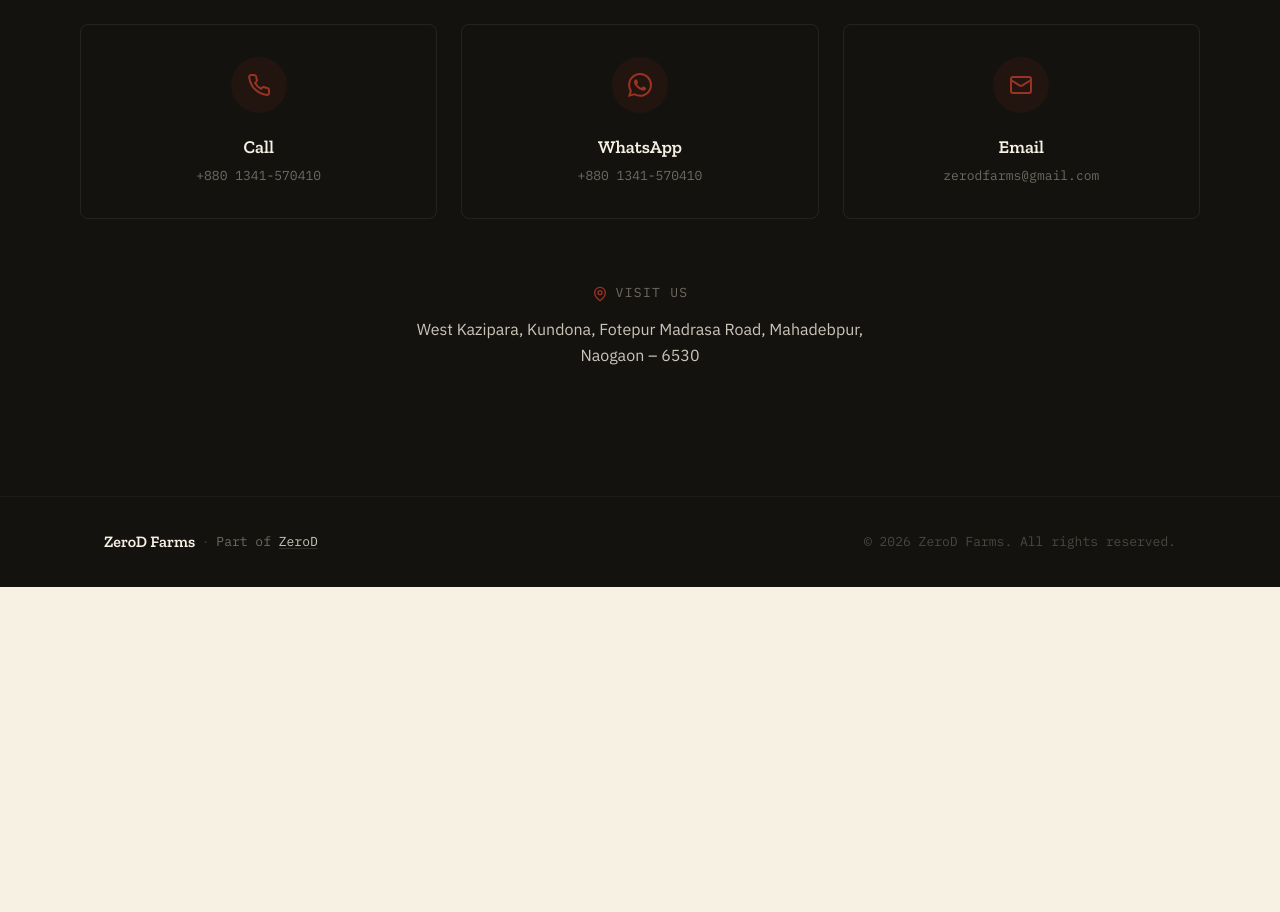
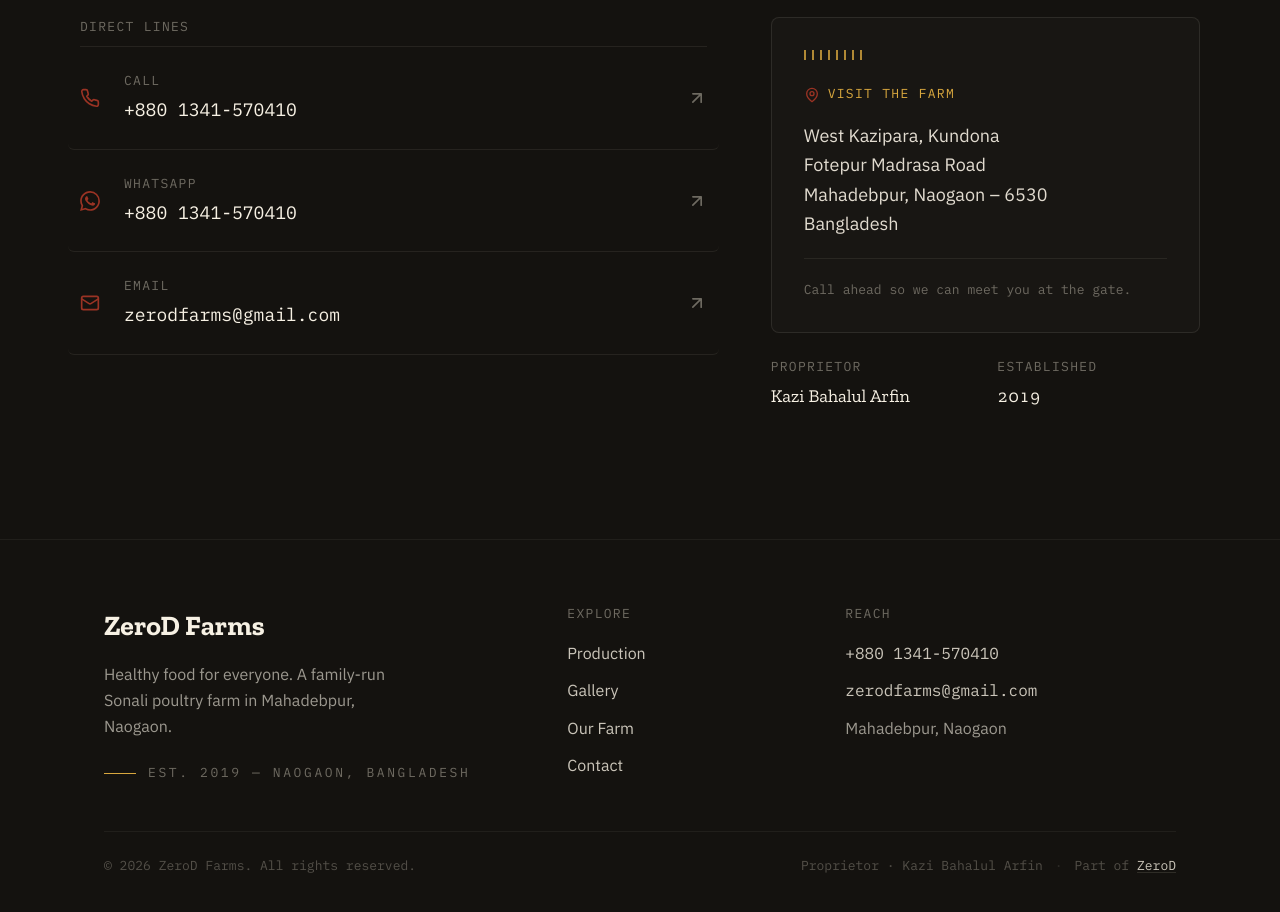
Before and after one commit to AFIF-ZILANI/zerod-farms, a Next.js app: page / in a window 1280 px wide. Shown: the part 5420-6332 px from the top of the page. Before the commit the page ends 6007 px from the top, so only its background shows below. Built offline with nearby package versions, Linux system fonts and the light colour scheme.

Commit message:
feat(contact): redesign contact section and footer

```diff
--- a/app/lib/constants.ts
+++ b/app/lib/constants.ts
@@ -1,12 +1,22 @@
 export const SITE = {
   name: "ZeroD Farms",
   tagline: "Healthy food for everyone.",
+  founder: "Kazi Bahalul Arfin",
+  established: "2019",
   phone: "+8801341570410",
   phoneDisplay: "+880 1341-570410",
   whatsapp: "https://wa.me/8801341570410",
   email: "zerodfarms@gmail.com",
   address:
     "West Kazipara, Kundona, Fotepur Madrasa Road, Mahadebpur, Naogaon – 6530",
+  // Broken into lines for the location plate in Contact.
+  addressLines: [
+    "West Kazipara, Kundona",
+    "Fotepur Madrasa Road",
+    "Mahadebpur, Naogaon – 6530",
+    "Bangladesh",
+  ],
+  locality: "Mahadebpur, Naogaon",
   parentBrand: "ZeroD",
   parentUrl: "https://zerod.vercel.app",
 } as const;
--- a/app/page.tsx
+++ b/app/page.tsx
@@ -7,6 +7,7 @@
 import { AnimateOnScroll } from "./components/AnimateOnScroll";
 import {
   SITE,
+  NAV_LINKS,
   PRODUCTION_CARDS,
   STATS,
   FARM_ABOUT,
@@ -437,81 +438,220 @@
         <section id="contact" className="bg-ink-black text-ivory-shell">
           <div className="section-padding px-6">
             <div className="max-w-content mx-auto">
+              {/* Header */}
               <AnimateOnScroll>
-                <div className="text-center mb-16">
-                  <p className="font-mono text-caption text-barind-rust uppercase tracking-widest mb-4">
+                <div className="flex items-center gap-3 mb-6">
+                  <span className="h-px w-8 bg-feed-gold" aria-hidden="true" />
+                  <span className="font-mono text-caption text-feed-gold uppercase tracking-[0.2em]">
                     Get in touch
-                  </p>
-                  <h2 className="font-display text-display-l font-semibold text-ivory-shell">
-                    Contact
+                  </span>
+                </div>
+                <div className="grid gap-5 md:grid-cols-2 md:items-end mb-14 md:mb-20">
+                  <h2 className="font-display text-display-l md:text-[3rem] font-bold text-ivory-shell leading-[1.05] max-w-[13ch]">
+                    Reach the farm directly.
                   </h2>
-                  <p className="font-body text-body-m text-ivory-shell/70 max-w-md mx-auto mt-4">
-                    For orders, wholesale enquiries, or to arrange a visit to
-                    the farm — reach us through any of the channels below.
+                  <p className="font-body text-body-m text-ivory-shell/70 leading-relaxed max-w-md md:justify-self-end">
+                    Orders, wholesale, or a visit to the sheds — you&rsquo;ll be
+                    talking to the family who runs ZeroD Farms, not a call
+                    center.
                   </p>
                 </div>
               </AnimateOnScroll>
 
-              <div className="grid grid-cols-1 md:grid-cols-3 gap-6 mb-16">
+              <div className="grid gap-12 lg:grid-cols-12 lg:gap-16">
+                {/* Direct lines — a dispatch register */}
+                <div className="lg:col-span-7">
+                  <AnimateOnScroll>
+                    <p className="font-mono text-caption text-steel-mesh uppercase tracking-widest mb-2">
+                      Direct lines
+                    </p>
+                  </AnimateOnScroll>
+                  <div className="border-t border-steel-mesh/20">
                     {CONTACT_LINKS.map((link, i) => (
                       <AnimateOnScroll key={link.label} delay={i * 60}>
                         <a
                           href={link.href}
-                      className="group flex flex-col items-center text-center p-8 rounded-lg border border-steel-mesh/20 hover:border-barind-rust/60 hover:-translate-y-1 transition-all duration-300 min-h-11 min-w-11"
                           {...(link.icon !== "phone"
                             ? { target: "_blank", rel: "noopener noreferrer" }
                             : {})}
+                          className="group flex items-center gap-4 sm:gap-6 border-b border-steel-mesh/20 py-5 sm:py-6 -mx-3 px-3 rounded-md hover:bg-ivory-shell/[0.03] transition-colors focus-visible:outline-2 focus-visible:outline-offset-2 focus-visible:outline-feed-gold"
                         >
-                      <div className="w-14 h-14 rounded-full bg-barind-rust/10 flex items-center justify-center mb-5 group-hover:bg-barind-rust/20 transition-colors">
-                        <span className="text-barind-rust">
+                          <span className="text-barind-rust group-hover:text-feed-gold transition-colors [&_svg]:h-5 [&_svg]:w-5">
                             {ICONS[link.icon]}
                           </span>
-                      </div>
-                      <span className="font-display text-body-l font-semibold text-ivory-shell mb-1">
+                          <span className="min-w-0 flex-1">
+                            <span className="block font-mono text-caption uppercase tracking-widest text-steel-mesh group-hover:text-ivory-shell transition-colors mb-1">
                               {link.label}
                             </span>
-                      <span className="font-mono text-caption text-steel-mesh group-hover:text-ivory-shell/70 transition-colors break-all">
+                            <span className="block font-mono text-body-l text-ivory-shell tabular-nums truncate">
                               {link.value}
                             </span>
+                          </span>
+                          <svg
+                            width="20"
+                            height="20"
+                            viewBox="0 0 24 24"
+                            fill="none"
+                            stroke="currentColor"
+                            strokeWidth="2"
+                            strokeLinecap="round"
+                            strokeLinejoin="round"
+                            aria-hidden="true"
+                            className="shrink-0 text-steel-mesh group-hover:text-feed-gold transition-all group-hover:translate-x-0.5 group-hover:-translate-y-0.5"
+                          >
+                            <path d="M7 17 17 7M7 7h10v10" />
+                          </svg>
                         </a>
                       </AnimateOnScroll>
                     ))}
                   </div>
+                </div>
 
+                {/* Location plate */}
+                <div className="lg:col-span-5">
                   <AnimateOnScroll>
-                <div className="flex flex-col items-center text-center">
-                  <div className="flex items-center gap-2 mb-3">
+                    <div className="rounded-lg border border-steel-mesh/25 bg-ivory-shell/[0.02] p-8">
+                      <div className="flex gap-1.5 mb-6" aria-hidden="true">
+                        {Array.from({ length: 8 }).map((_, i) => (
+                          <span
+                            key={i}
+                            className="w-0.5 h-2.5 bg-feed-gold/80"
+                          />
+                        ))}
+                      </div>
+                      <div className="flex items-center gap-2 mb-4">
                         <MapPinIcon />
-                    <span className="font-mono text-caption text-steel-mesh uppercase tracking-widest">
-                      Visit us
+                        <span className="font-mono text-caption text-feed-gold uppercase tracking-widest">
+                          Visit the farm
                         </span>
                       </div>
-                  <address className="not-italic font-body text-body-m text-ivory-shell/80 leading-relaxed max-w-md">
-                    {SITE.address}
+                      <address className="not-italic font-body text-body-l text-ivory-shell/90 leading-relaxed">
+                        {SITE.addressLines.map((line) => (
+                          <span key={line} className="block">
+                            {line}
+                          </span>
+                        ))}
                       </address>
+                      <p className="font-mono text-caption text-steel-mesh leading-relaxed mt-5 pt-5 border-t border-steel-mesh/20">
+                        Call ahead so we can meet you at the gate.
+                      </p>
                     </div>
                   </AnimateOnScroll>
+
+                  <AnimateOnScroll delay={80}>
+                    <dl className="grid grid-cols-2 gap-6 mt-6">
+                      <div>
+                        <dt className="font-mono text-caption text-steel-mesh uppercase tracking-widest mb-1">
+                          Proprietor
+                        </dt>
+                        <dd className="font-display text-body-l text-ivory-shell">
+                          {SITE.founder}
+                        </dd>
+                      </div>
+                      <div>
+                        <dt className="font-mono text-caption text-steel-mesh uppercase tracking-widest mb-1">
+                          Established
+                        </dt>
+                        <dd className="font-display text-body-l text-ivory-shell tabular-nums">
+                          {SITE.established}
+                        </dd>
+                      </div>
+                    </dl>
+                  </AnimateOnScroll>
+                </div>
+              </div>
             </div>
           </div>
         </section>
       </main>
 
       {/* Footer */}
-      <footer className="bg-ink-black border-t border-steel-mesh/10">
-        <div className="max-w-content mx-auto px-6 py-8">
-          <div className="flex flex-col sm:flex-row items-center justify-between gap-4">
-            <div className="flex items-center gap-2">
-              <span className="font-display text-body-m font-semibold text-ivory-shell">
+      <footer className="bg-ink-black border-t border-steel-mesh/15 text-ivory-shell">
+        <div className="max-w-content mx-auto px-6 py-14 md:py-16">
+          <div className="grid gap-10 md:grid-cols-12">
+            {/* Identity */}
+            <div className="md:col-span-5">
+              <span className="font-display text-display-m font-bold text-ivory-shell">
                 {SITE.name}
               </span>
-              <span className="text-steel-mesh/40" aria-hidden="true">
+              <p className="font-body text-body-m text-ivory-shell/60 leading-relaxed mt-3 max-w-xs">
+                {SITE.tagline} A family-run Sonali poultry farm in{" "}
+                {SITE.locality}.
+              </p>
+              <div className="flex items-center gap-3 mt-6">
+                <span className="h-px w-8 bg-feed-gold" aria-hidden="true" />
+                <span className="font-mono text-caption text-steel-mesh uppercase tracking-[0.2em]">
+                  Est. {SITE.established} — Naogaon, Bangladesh
+                </span>
+              </div>
+            </div>
+
+            {/* Explore */}
+            <nav aria-label="Footer" className="md:col-span-3">
+              <h3 className="font-mono text-caption text-steel-mesh uppercase tracking-widest mb-4">
+                Explore
+              </h3>
+              <ul className="space-y-3">
+                {NAV_LINKS.map((link) => (
+                  <li key={link.href}>
+                    <a
+                      href={link.href}
+                      className="font-body text-body-m text-ivory-shell/80 hover:text-feed-gold transition-colors"
+                    >
+                      {link.label}
+                    </a>
+                  </li>
+                ))}
+              </ul>
+            </nav>
+
+            {/* Reach */}
+            <div className="md:col-span-4">
+              <h3 className="font-mono text-caption text-steel-mesh uppercase tracking-widest mb-4">
+                Reach
+              </h3>
+              <ul className="space-y-3">
+                <li>
+                  <a
+                    href={`tel:${SITE.phone}`}
+                    className="font-mono text-body-m text-ivory-shell/80 hover:text-feed-gold transition-colors tabular-nums"
+                  >
+                    {SITE.phoneDisplay}
+                  </a>
+                </li>
+                <li>
+                  <a
+                    href={`mailto:${SITE.email}`}
+                    className="font-mono text-body-m text-ivory-shell/80 hover:text-feed-gold transition-colors break-all"
+                  >
+                    {SITE.email}
+                  </a>
+                </li>
+                <li className="font-body text-body-m text-ivory-shell/60">
+                  {SITE.locality}
+                </li>
+              </ul>
+            </div>
+          </div>
+
+          {/* Baseline */}
+          <div className="mt-12 pt-6 border-t border-steel-mesh/15 flex flex-col-reverse sm:flex-row items-center justify-between gap-4">
+            <p className="font-mono text-caption text-steel-mesh/70">
+              &copy; {new Date().getFullYear()} {SITE.name}. All rights
+              reserved.
+            </p>
+            <div className="flex flex-col items-center gap-1 sm:flex-row sm:gap-3 font-mono text-caption text-steel-mesh/70">
+              <span>
+                Proprietor &middot; {SITE.founder}
+              </span>
+              <span className="hidden sm:inline text-steel-mesh/30" aria-hidden="true">
                 &middot;
               </span>
-              <span className="font-mono text-caption text-steel-mesh">
+              <span>
                 Part of{" "}
                 <a
                   href={SITE.parentUrl}
-                  className="text-ivory-shell/80 hover:text-barind-rust transition-colors underline underline-offset-2 decoration-steel-mesh/30 hover:decoration-barind-rust"
+                  className="text-ivory-shell/80 hover:text-feed-gold transition-colors underline underline-offset-2 decoration-steel-mesh/30 hover:decoration-feed-gold"
                   target="_blank"
                   rel="noopener noreferrer"
                 >
@@ -519,10 +659,6 @@
                 </a>
               </span>
             </div>
-            <p className="font-mono text-caption text-steel-mesh/60">
-              &copy; {new Date().getFullYear()} {SITE.name}. All rights
-              reserved.
-            </p>
           </div>
         </div>
       </footer>
```
Lines whose indentation alone changed are shown as unchanged.
